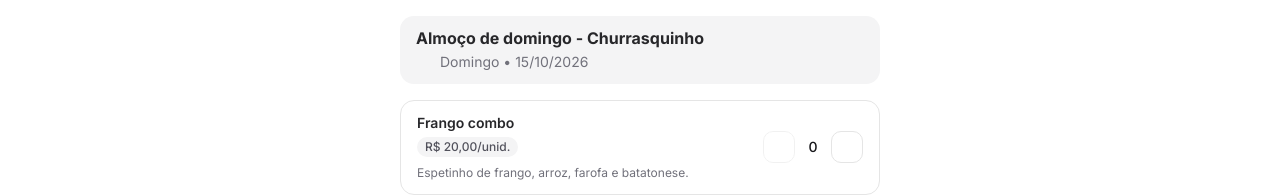
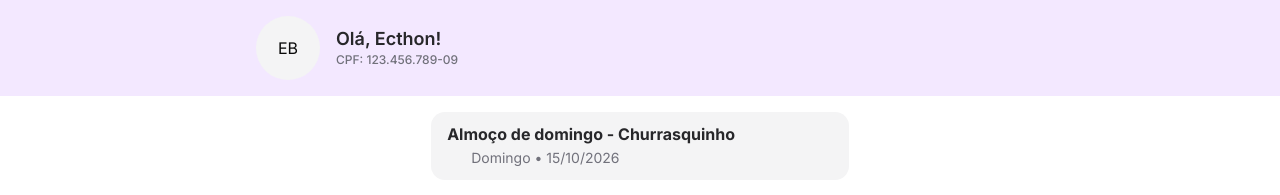
Before and after one commit to ecthon/mce-food, a Next.js app: page / in a window 1280 px wide. Shown: the top 195 px of the page. Built offline with nearby package versions, Linux system fonts and the light colour scheme; some icons are missing.

Commit message:
feat: implement main order page and user header component

```diff
--- a/app/page.tsx
+++ b/app/page.tsx
@@ -3,9 +3,12 @@ import { HugeiconsIcon } from '@hugeicons/react'
 import { Calendar03Icon, ShoppingBag01Icon } from '@hugeicons/core-free-icons'
 import { Button } from "@/components/ui/button"
 import CardItem from '@/components/card-item'
+import HeaderUser from '@/components/header-user'
 
 export default function Page() {
   return (
+    <div className='flex flex-col'>
+      <HeaderUser />
       <div className="flex flex-col gap-4 min-h-svh p-4 max-w-lg mx-auto pb-28">
         {/* Header do evento */}
         <div className="bg-zinc-100 rounded-xl px-4 py-3">
@@ -38,5 +41,6 @@ export default function Page() {
           </Button>
         </div>
       </div>
+    </div>
   )
 }
--- /dev/null
+++ b/components/header-user.tsx
@@ -0,0 +1,13 @@
+export default function HeaderUser() {
+    return (
+        <div className="flex bg-purple-100 p-4 w-full items-center gap-4">
+            <div className="flex w-3xl mx-auto items-center gap-4">
+                <div className="flex items-center justify-center bg-zinc-100 rounded-full w-16 h-16">EB</div>
+                <div className="flex flex-col gap-0.5">
+                    <p className="text-lg font-semibold text-zinc-800 leading-tight">Olá, Ecthon!</p>
+                    <p className="text-xs text-zinc-500 font-medium">CPF: 123.456.789-09</p>
+                </div>
+            </div>
+        </div>
+    )
+}
```
Lines whose indentation alone changed are shown as unchanged.
